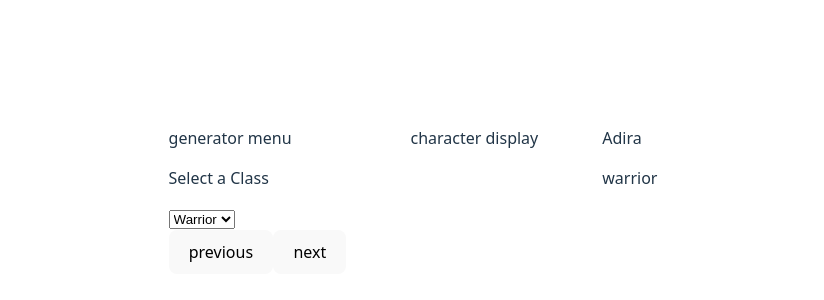
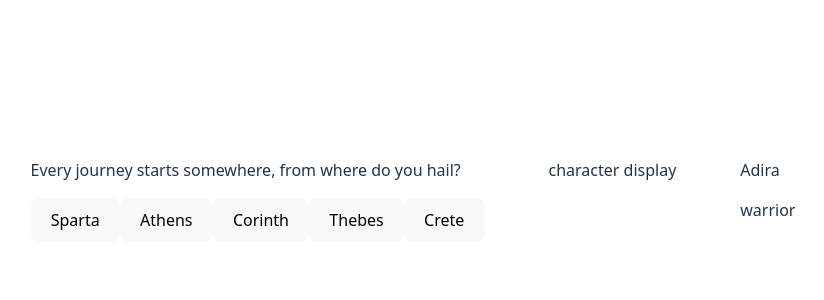
Before and after one commit to tecxh/character-gen, a React (Vite) app: page / in a window 1280 px wide. Shown: the part 208-508 px from the top of the page, without its empty margins (227-1051 px from the left). Built offline with nearby package versions, Linux system fonts and the light colour scheme.

Commit message:
add origin location screen, connect view and update w/ buttons

```diff
--- a/src/components/CharacterInfoDisplay.tsx
+++ b/src/components/CharacterInfoDisplay.tsx
@@ -7,6 +7,7 @@ export const CharacterInfoDisplay = () => {
         <div>
             <p>{character.name}</p>
             <p>{character.class}</p>
+            <p>{character.bio.originLocation}</p>
         </div>
     )
 }
--- a/src/components/GeneratorMenu.tsx
+++ b/src/components/GeneratorMenu.tsx
@@ -1,16 +1,10 @@
-import { ClassMenu } from "./ClassMenu"
-import { Button } from "./common"
+import { OriginLocationScreen } from "./menuScreens/OriginLocationScreen"
 
 export const GeneratorMenu = () => {
-    // kind of steps you can move through, not locked
-        // class, looks, identity
 
     return (
         <div>
-            <p>generator menu</p>
-            <ClassMenu />
-            <Button label="previous" onClick={() => console.info('prev clicked')} />
-            <Button label="next" onClick={() => console.info('next clicked')} />
+            <OriginLocationScreen />
         </div>
     )
 }
--- /dev/null
+++ b/src/components/menuScreens/OriginLocationScreen/LocationDescription.tsx
@@ -0,0 +1,18 @@
+import { useCharacter } from "../../../lib/CharacterContext"
+
+export const LocationDescription = () => {
+    const character = useCharacter();
+
+    if (!character.bio.originLocation) return null;
+
+    return (
+        <div>
+            <h2 style={{ textTransform: 'capitalize'}}>{character.bio.originLocation}</h2>
+            <p>From your time in {character.bio.originLocation} you blah blah blah</p>
+            <h3>Passives</h3>
+            <p>list of passives from {character.bio.originLocation}</p>
+            <h3>Abilities</h3>
+            <p>list of abilities from {character.bio.originLocation}</p>
+        </div>
+    )
+}
--- /dev/null
+++ b/src/components/menuScreens/OriginLocationScreen/OriginLocationScreen.tsx
@@ -0,0 +1,32 @@
+import { useCharacterDispatch } from "../../../lib/CharacterContext"
+import { Button } from "../../common"
+import { LocationDescription } from "./LocationDescription";
+
+export const OriginLocationScreen = () => {
+    // handles location or origin, akin to race selection in dnd or pathfinder
+    const dispatch = useCharacterDispatch();
+
+    const handleLocationSelect = (newLocation: string) => {
+        if (dispatch)
+            dispatch({
+                type: 'origin-location',
+                updates: {
+                    bio: {
+                        originLocation: newLocation,
+                    }
+                }
+            })
+    }
+
+    return (
+        <div>
+            <p>Every journey starts somewhere, from where do you hail?</p>
+            <Button label="Sparta" onClick={() => handleLocationSelect('sparta')}/>
+            <Button label="Athens" onClick={() => handleLocationSelect('athens')}/>
+            <Button label="Corinth" onClick={() => handleLocationSelect('corinth')}/>
+            <Button label="Thebes" onClick={() => handleLocationSelect('thebes')}/>
+            <Button label="Crete" onClick={() => handleLocationSelect('crete')}/>
+            <LocationDescription />
+        </div>
+    )
+}
--- /dev/null
+++ b/src/components/menuScreens/OriginLocationScreen/index.ts
@@ -0,0 +1 @@
+export * from './OriginLocationScreen';
--- /dev/null
+++ b/src/components/menuScreens/index.ts
@@ -0,0 +1 @@
+export * from './OriginLocationScreen';
```
